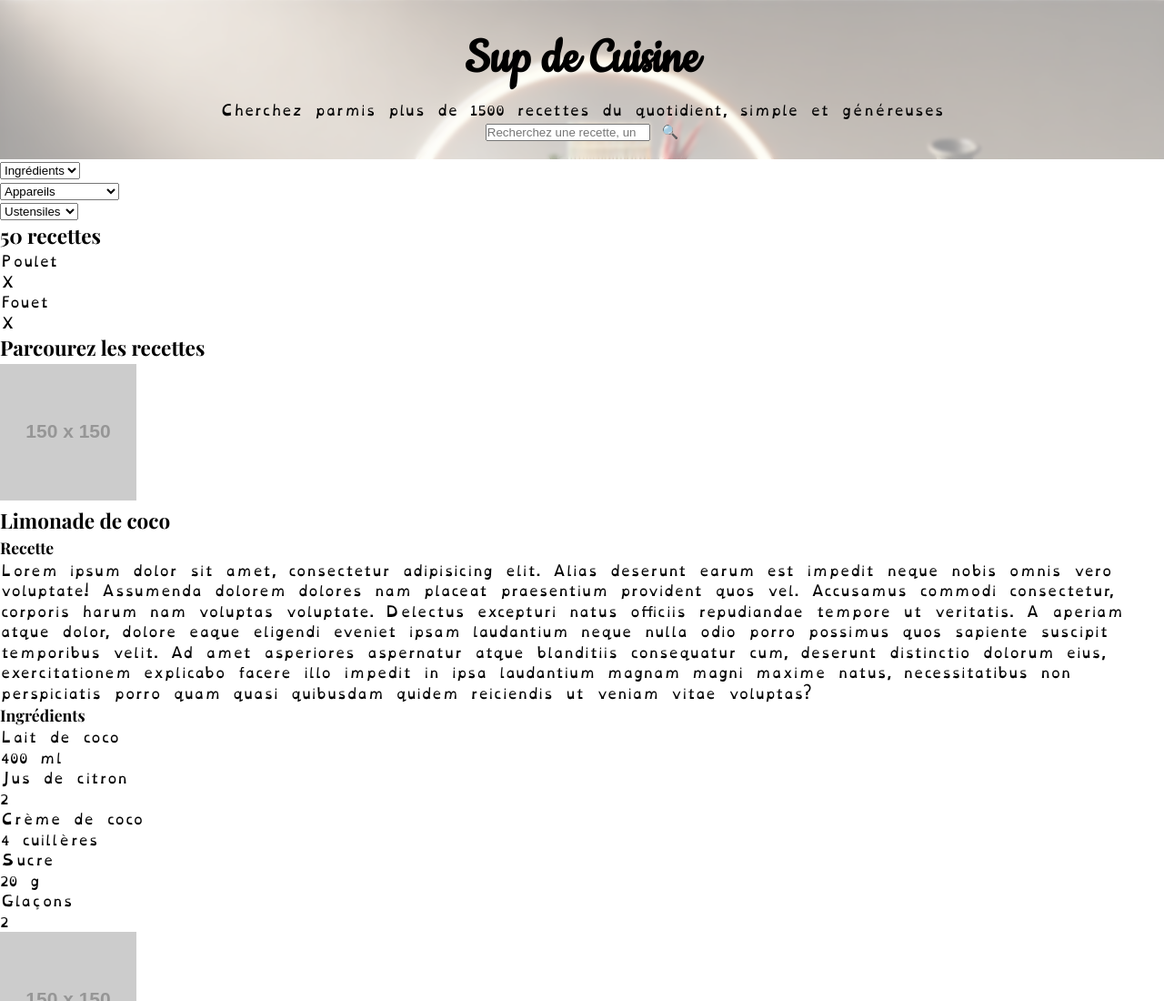
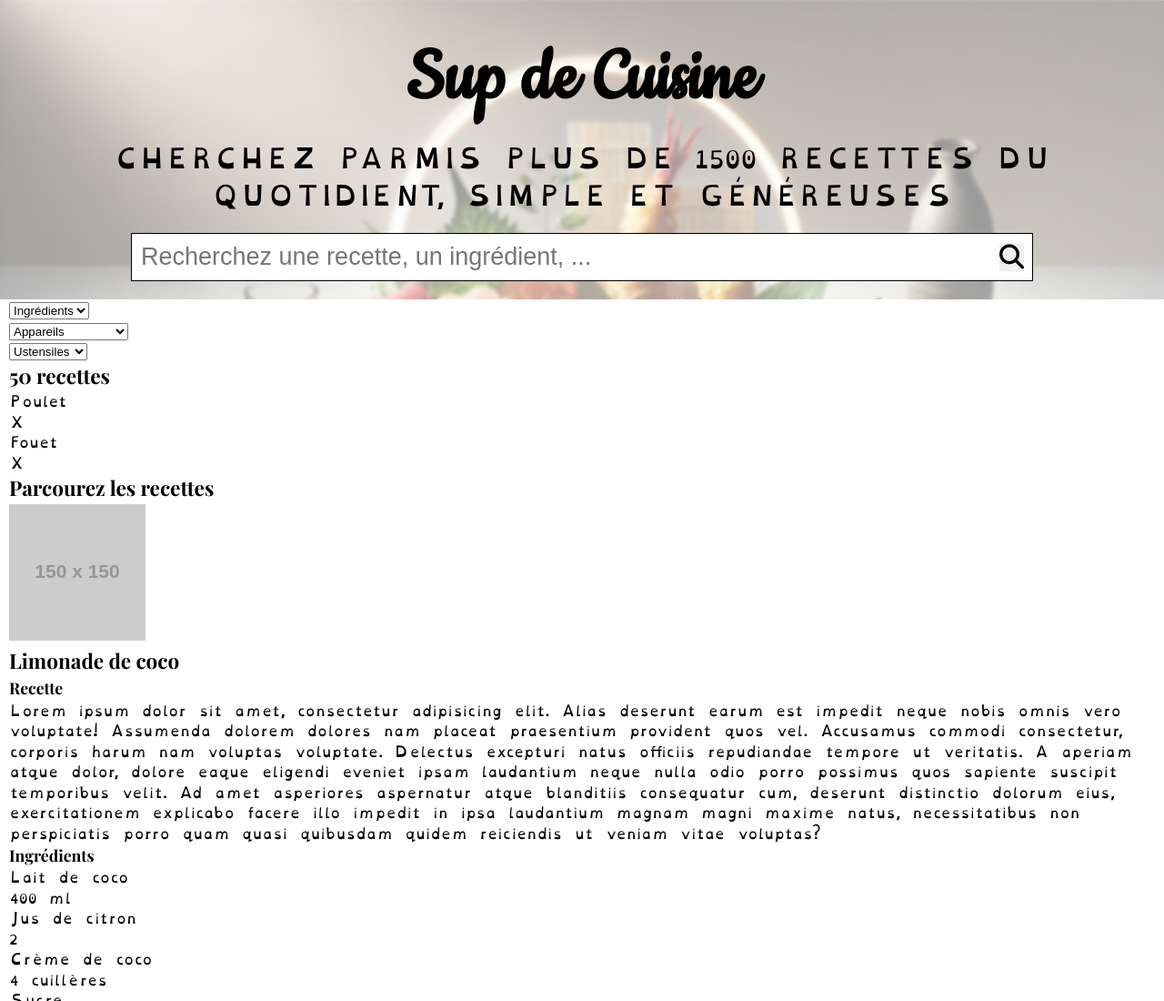
Before and after one commit to Brextiar/CPI_3-25_DEV_ISI_RENNES, a plain HTML site: page index.html in a window 1280 px wide. Shown: the top 1100 px of the page at 91% size. Drawn offline with nearby package versions, Linux system fonts and the light colour scheme; placeholder pictures from the web are drawn by us; a web font is replaced by a local one.

Commit message:
Header's style done

```diff
--- a/assets/css/header.css
+++ b/assets/css/header.css
@@ -2,6 +2,10 @@ header {
   background-image: url(../images/hero-home-page.webp);
   background-size: cover;
   width: 100%;
+
+  @media screen and (min-width: 1440px){
+    height: 800px;
+  }
 
   >div{
     align-items: center;
@@ -10,11 +14,75 @@ header {
     background-position: center;
     display: flex;
     flex-direction: column;
-    justify-content: center;
+    justify-content: space-around;
     padding: 20px;
+    height: 100%;
 
     p{
       text-align: center;
+      text-transform: uppercase;
+      font-size: 1.1rem;
+      @media screen and (min-width: 768px){
+        font-size: 1.3rem;
+      }
+      @media screen and (min-width: 1024px){
+        font-size: 1.8rem;
+      }
+      @media screen and (min-width: 1440px){
+        font-size: 2.5rem;
+      }
+    }
+    div {
+      display: flex;
+      justify-content: center;
+      margin-top: 20px;
+      position: relative;
+      width: 100%;
+      @media screen and (min-width: 768px){
+        width: 80%;
+      }
+
+      input {
+        border: 1px solid #000;
+        font-size: 1rem;
+        padding: 10px 20px 10px 10px;
+        width: 100%;
+
+        @media screen and (min-width: 768px){
+          font-size: 1.3rem;
+        }
+        @media screen and (min-width: 1024px){
+          font-size: 1.8rem;
+        }
+        @media screen and (min-width: 1440px){
+          font-size: 2.5rem;
+        }
+      }
+
+      button {
+        border: none;
+        position: absolute;
+        right: 10px;
+        font-size: 1.4rem;
+        top: 50%;
+        transform: translateY(-50%);
+        z-index: 100;
+
+        @media screen and (min-width: 768px){
+          font-size: 1.7rem;
+        }
+        @media screen and (min-width: 1024px){
+          font-size: 1.8rem;
+        }
+        @media screen and (min-width: 1440px){
+          font-size: 2.5rem;
+        }
+
+        i {
+          cursor: pointer;
+        }
+      }
+
     }
   }
 }
--- a/assets/css/styles.css
+++ b/assets/css/styles.css
@@ -15,9 +15,18 @@ body {
   width: 100vw;
 }
 
+main {
+  padding: 0 10px 0 10px;
+}
+
 h1 {
   font-family: "Cookie", sans-serif;
   font-size: 4rem;
+
+  @media screen and (min-width: 768px) {
+    font-size: 6rem;
+
+  }
 }
 
 h2, h3, h4, h5, h6 {
--- a/index.html
+++ b/index.html
@@ -1,5 +1,5 @@
 <!DOCTYPE html>
-<html lang="fr">
+<html lang="fr" xmlns="http://www.w3.org/1999/html">
 <head>
   <meta charset="UTF-8">
   <meta name="viewport" content="width=device-width, initial-scale=1">
@@ -22,7 +22,9 @@
     <div>
       <label for="search"></label>
       <input type="search" id="search" placeholder="Recherchez une recette, un ingrédient, ...">
-      <span class="search-icon">🔍</span>
+      <button>
+        <i class="fa-solid fa-magnifying-glass"></i>
+      </button>
     </div>
   </div>
 </header>
@@ -197,5 +199,7 @@
     </article>
   </section>
 </main>
+
+<script src="https://kit.fontawesome.com/b70107a254.js" crossorigin="anonymous"></script>
 </body>
 </html>
```
